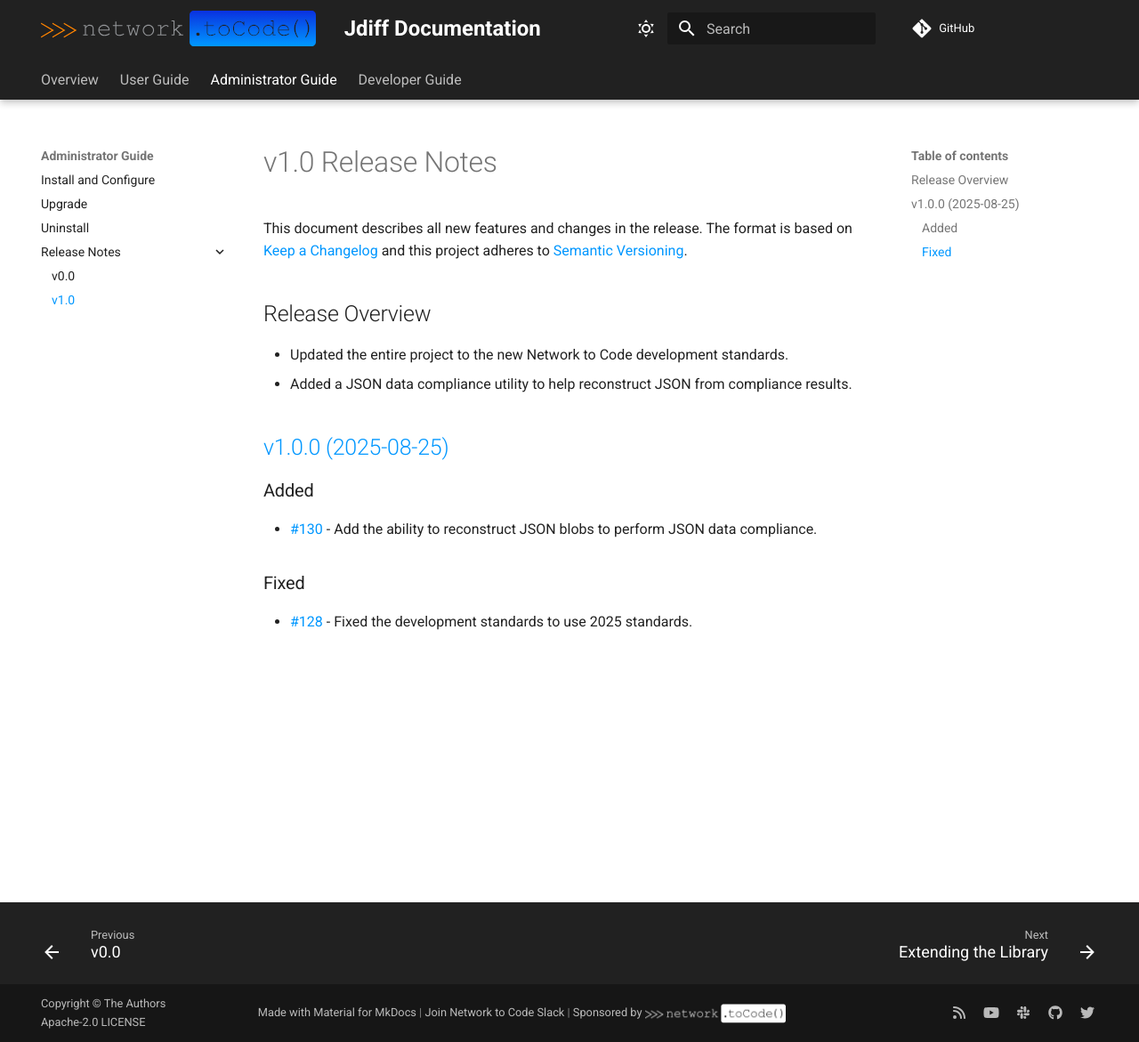
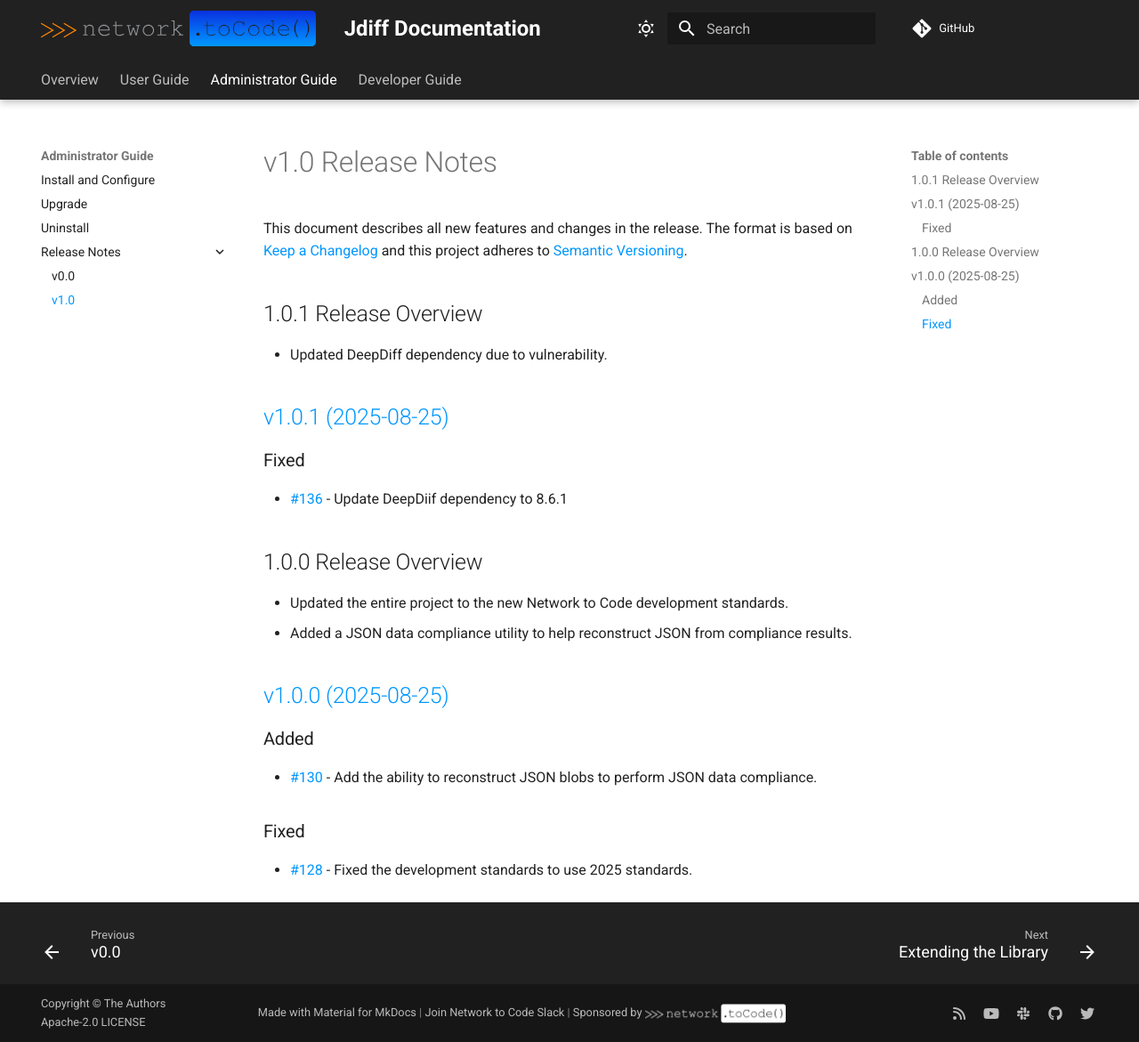
Before and after one commit to networktocode/jdiff, an MkDocs documentation site: the page built from docs/admin/release_notes/version_1.0.md, in a window 1280 px wide and 1171 px high. Shown: the whole window at 89% size. Built offline with MkDocs 1.6.1 and Material for MkDocs 9.7.7, drawn with Linux system fonts in a browser that asks for light colours; comment, search, counter and statistics services are not loaded.

Commit message:
Release 1.0.1

```diff
--- a/docs/admin/release_notes/version_1.0.md
+++ b/docs/admin/release_notes/version_1.0.md
@@ -2,7 +2,18 @@
 
 This document describes all new features and changes in the release. The format is based on [Keep a Changelog](https://keepachangelog.com/en/1.0.0/) and this project adheres to [Semantic Versioning](https://semver.org/spec/v2.0.0.html).
 
-## Release Overview
+## 1.0.1 Release Overview
+
+- Updated DeepDiff dependency due to vulnerability.
+
+## [v1.0.1 (2025-08-25)](https://github.com/networktocode/jdiff/releases/tag/v1.0.1)
+
+### Fixed
+
+- [#136](https://github.com/networktocode/jdiff/issues/136) - Update DeepDiif dependency to 8.6.1
+
+
+## 1.0.0 Release Overview
 
 - Updated the entire project to the new Network to Code development standards.
 - Added a JSON data compliance utility to help reconstruct JSON from compliance results.
--- a/pyproject.toml
+++ b/pyproject.toml
@@ -1,6 +1,6 @@
 [tool.poetry]
 name = "jdiff"
-version = "1.0.1a0"
+version = "1.0.1"
 description = "A light-weight library to compare structured output from network devices show commands."
 authors = ["Network to Code, LLC <info@networktocode.com>"]
 readme = "README.md"
@@ -27,7 +27,7 @@
 
 [tool.poetry.dependencies]
 python = "^3.9"
-deepdiff = ">=5.5.0 <7.0"
+deepdiff = "^8.6.1"
 jmespath = "^1.0.1"
 
 [tool.poetry.group.dev.dependencies]
```
Also changed, not shown: 1 other file.
